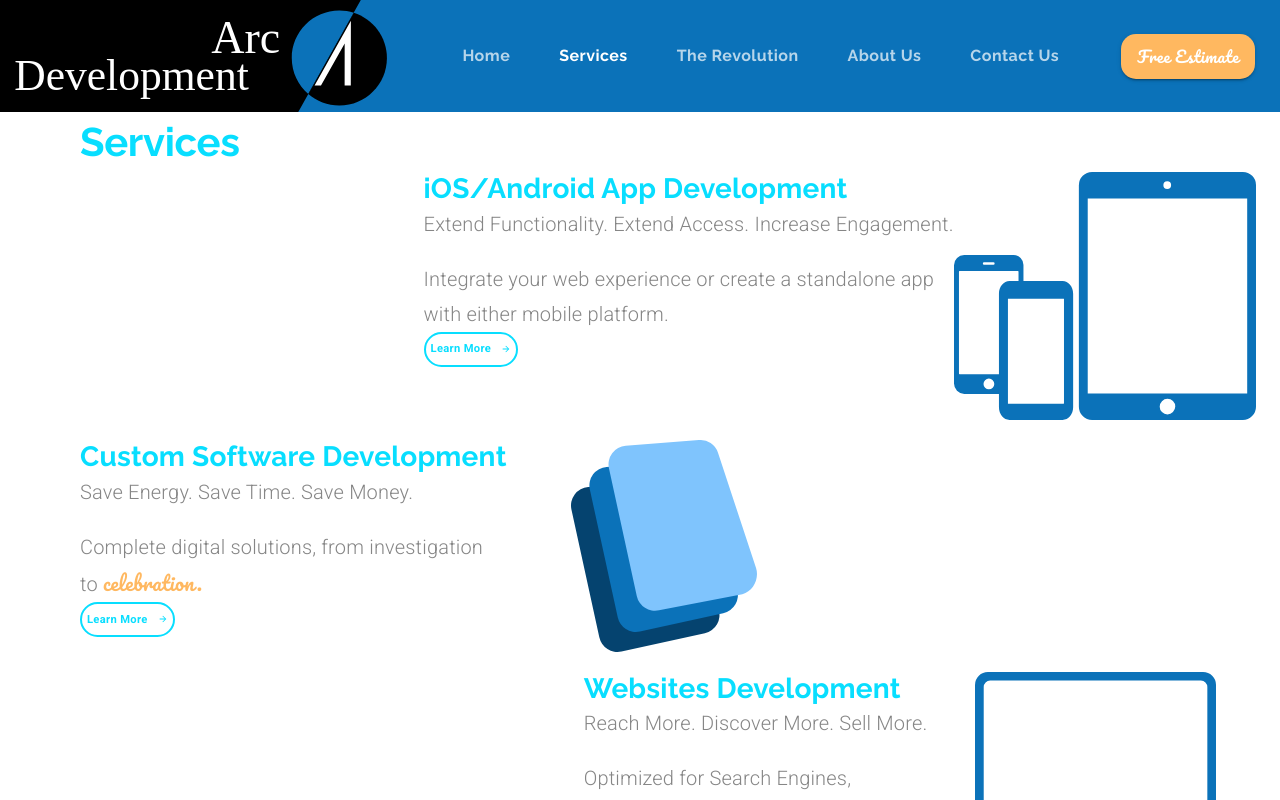
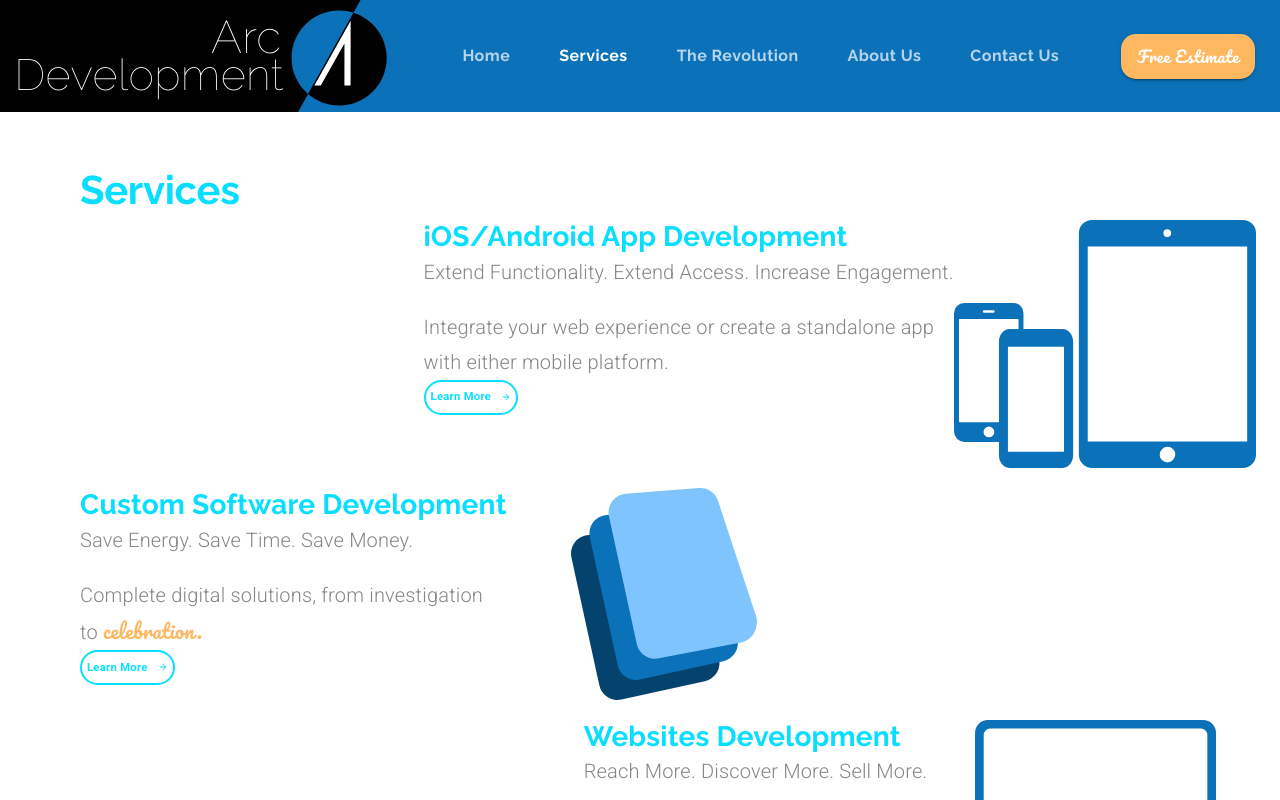
Before and after one commit to Tris-909/Material-UI-Project-1, a React (Create React App) app: page /services in a window 1280 px wide. Shown: the top 800 px of the page. Built offline with nearby package versions, Linux system fonts and the light colour scheme.

Commit message:
Fixing typo bug and logo bug in header svg

```diff
--- a/src/Components/CustomSoftware.js
+++ b/src/Components/CustomSoftware.js
@@ -108,7 +108,7 @@ export default function CustomSoftware(props) {
         <React.Fragment>
         <Grid container direction="column" className={classes.MainContainer}>
             {/*------FIRST SECTION -------*/}
-            <Grid item container direction="row" justify={matchesMD ? 'center' : 'inherit'}>
+            <Grid item container direction="row" justify={matchesMD ? 'center' : undefined}>
                 <Hidden mdDown>
                 <Grid
                     item
@@ -175,7 +175,7 @@ export default function CustomSoftware(props) {
                         <img src={SaveTimeIcon} alt="Save Energy Icon" />
                     </Grid>
                 </Grid>
-                <Grid item container direction="column" style={{maxWidth: '15em' ,marginLeft: matchesSM ? '2em' : '0em' , marginBottom: matchesXS ? '5em' : '0em', textAlign: 'center'}}>
+                <Grid item container direction="column" style={{maxWidth: '15em' ,marginLeft: matchesSM ? '2em' : '0em' , marginBottom: matchesXS ? '5em' : '1em', textAlign: 'center'}}>
                     <Grid item>
                         <Typography variant="h2" style={{marginBottom: '0.5em'}}>Save Money</Typography>
                         <img src={SaveMoneyIcon} alt="Save Energy Icon" />
--- a/src/Components/Revolution.js
+++ b/src/Components/Revolution.js
@@ -66,14 +66,14 @@ export default function Revolution(props) {
                     </Typography>
                 </Grid>
 
-                <Grid item container direction={matchesMD ? "column" : "row"} style={{marginBottom: matchesXS ? '1em' : '10em'}}>
+                <Grid item container direction={matchesMD ? "column" : "row"} style={{marginBottom: matchesSM ? '1em' : '10em'}}>
                     <Grid item md width="100%">
-                        <img src={VisionIcon} alt="Vision Icon" width={matchesXS ? '90%' : undefined}/>
+                        <img src={VisionIcon} alt="Vision Icon" width={matchesSM ? '90%' : undefined}/>
                     </Grid>
                     <Grid
                         item container
                         direction="column"
-                        style={{marginLeft: matchesXS ? undefined : '5em', width: matchesMD ? '100%' : undefined}}
+                        style={{marginLeft: matchesMD ? undefined : '5em',marginTop: matchesMD ? '2em' : undefined ,width: matchesMD ? '100%' : undefined}}
                         md>
                         <Grid item>
                             <Typography variant="h4" align={matchesMD ? undefined : 'right'}>
@@ -149,7 +149,7 @@ export default function Revolution(props) {
             <Grid
                 item container
                 direction={matchesMD ? "column" : "row"}
-                align="center" justify={matchesXS ? "undefined" : "center"}
+                align="center" justify={matchesXS ? undefined : "center"}
                 className={classes.Background}
                 style={{backgroundColor: theme.palette.common.gray}}>
                 <Grid
--- a/src/Components/Services.js
+++ b/src/Components/Services.js
@@ -56,7 +56,7 @@ export default function Services(props) {
     const matchesLG = useMediaQuery(theme.breakpoints.down("lg"));
 
     return(
-        <Grid containe direction="column">
+        <Grid container direction="column">
             {/*------- Title ------*/}
             <Grid item style={{marginLeft: matchesSM ? 0 : '5em', marginTop: '3em'}}>
                 <Typography variant="h2" className={classes.pageTitle} style={{textAlign: matchesMD ? "center" : undefined}}>
--- a/src/Components/UI/header.js
+++ b/src/Components/UI/header.js
@@ -3,7 +3,6 @@ import AppBar from '@material-ui/core/AppBar';
 import Toolbar from '@material-ui/core/Toolbar';
 import useScrollTrigger from '@material-ui/core/useScrollTrigger';
 import {makeStyles} from '@material-ui/styles';
-import logo from '../../assets/logo.svg';
 import Tabs from '@material-ui/core/Tabs';
 import Tab from '@material-ui/core/Tab';
 import Button from '@material-ui/core/Button';
@@ -47,6 +46,7 @@ const useStyles = makeStyles(theme => ({
     },
     logo: {
         height: "8em",
+        textTransform: 'none',
         [theme.breakpoints.down("md")]: {
             height: "7em"
         },
@@ -298,8 +298,10 @@ export default function Header(props) {
             <ElevationScroll>
             <AppBar position="fixed"    className={classes.appbar}>
                 <Toolbar disableGutters>
-                    <Button component={Link} to="/" disableRipple className={classes.logoContainer} onClick={() => props.setIsActive(0)}>
-                        <img src={logo} className={classes.logo} alt="Arc Logo"/>
+                    <Button component={Link} to="/" style={{textDecoration: 'none'}} disableRipple className={classes.logoContainer} onClick={() => props.setIsActive(0)}>
+                        <svg className={classes.logo} id="Layer_1" xmlns="http://www.w3.org/2000/svg" viewBox="0 0 480 139">
+                        <style>{`.st0{fill:none}.st1{fill:#fff}.st2{font-family:Raleway; font-weight: 300; }.st6{fill:none;stroke:#000;stroke-width:3;stroke-miterlimit:10}`}</style>
+                        <path d="M448.07-1l-9.62 17.24-8.36 14.96L369.93 139H-1V-1z"/><path className="st0" d="M-1 139h479.92v.01H-1z"/><text transform="translate(261.994 65.233)" className="st1 st2" fontSize="57">Arc</text><text transform="translate(17.692 112.015)" className="st1 st2" fontSize="54">Development</text><path className="st0" d="M382.44 116.43l47.65-85.23 8.36-14.96M369.83 139l-.01.01L362 153"/><path d="M438.76 15.76l-56.42 100.91c-12.52-10.83-20.45-26.82-20.45-44.67 0-32.58 26.42-59 59-59 6.23 0 12.24.97 17.87 2.76z" fill="#0b72b9"/><path d="M479.89 72c0 32.58-26.42 59-59 59-14.73 0-28.21-5.4-38.55-14.33l56.42-100.91c23.85 7.57 41.13 29.89 41.13 56.24z"/><g id="Group_186" transform="translate(30.153 11.413)"><g id="Group_185"><g id="Words"><path id="Path_59" className="st1" d="M405.05 14.4l-.09 80.38-7.67-.01.06-52.25-29.4 52.21-7.94-.01 45.04-80.32z"/></g></g></g><path className="st0" d="M457-17l-8.93 16-9.62 17.24-8.36 14.96L369.93 139l-.01.01L361 155"/></svg>
                     </Button>
                     {matches ? drawer : tabs}
                 </Toolbar>
```
